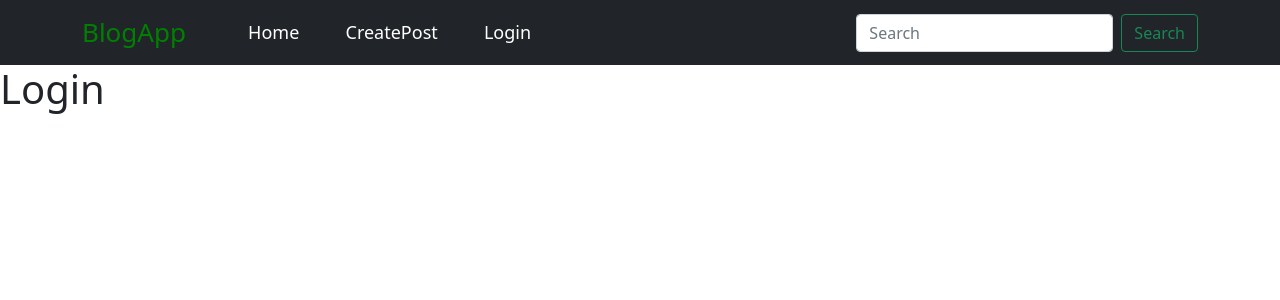
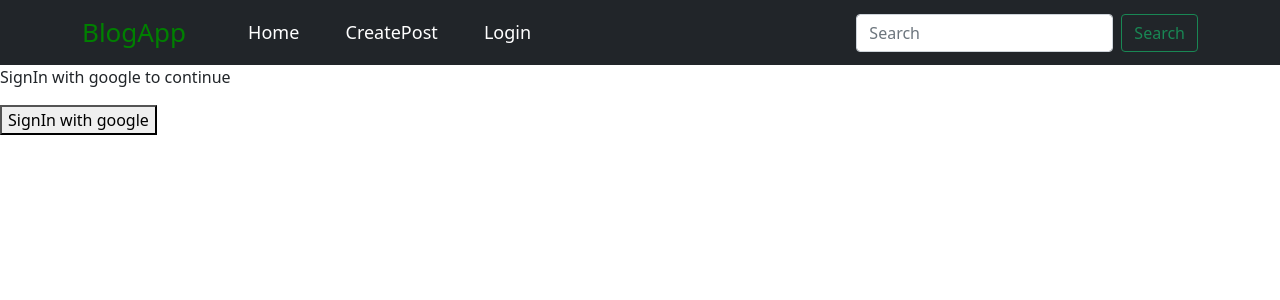
Before and after one commit to Tausif4171/Blog-App, a React (Create React App) app: page /login in a window 1280 px wide. Shown: the top 300 px of the page. Built offline with nearby package versions, Linux system fonts and the light colour scheme.

Commit message:
Authentication

```diff
--- a/src/App.js
+++ b/src/App.js
@@ -5,9 +5,22 @@
 import CreatePost from './pages/createpost';
 import Login from './pages/login';
 import 'bootstrap/dist/css/bootstrap.min.css';
-import { Nav, Navbar, Container, NavDropdown, Form, FormControl, Button } from 'react-bootstrap';
+import { Navbar, Nav, Container, Form, FormControl, Button } from 'react-bootstrap';
+import { useState } from 'react';
+import { signOut } from 'firebase/auth';
+import { auth } from './firebase-config';
 
 function App() {
+  const [isAuth, setIsAuth] = useState(false);
+
+  const signUserOut = () => {
+    signOut(auth).then(() => {
+      localStorage.clear();
+      setIsAuth(false);
+      window.location.pathname = "/login";
+    });
+  }
+
   return (
     <Router>
       <Navbar bg="dark" expand="lg">
@@ -23,7 +36,11 @@
 
               <Link to="/" id="fornavbar">Home</Link>&nbsp;
               <Link to="/createpost" id="fornavbar">CreatePost</Link>&nbsp;
-              <Link to="/login" id="fornavbar">Login</Link>
+              {!isAuth ? (
+                <Link to="/login" id="fornavbar">Login</Link>
+              ) : (
+                <button onClick={signUserOut}>Logout</button>
+              )}
 
             </Nav>
             <Form className="d-flex">
@@ -39,9 +56,9 @@
         </Container>
       </Navbar>
       <Routes>
-        <Route path='/' element={<Home />}></Route>
-        <Route path='/createpost' element={<CreatePost />}></Route>
-        <Route path='/login' element={<Login />}></Route>
+        <Route path='/' element={<Home />} />
+        <Route path='/createpost' element={<CreatePost />} />
+        <Route path='/login' element={<Login setIsAuth={setIsAuth} />} />
       </Routes>
     </Router>
   );
--- a/src/firebase-config.js
+++ b/src/firebase-config.js
@@ -17,6 +17,6 @@
 
 // Initialize Firebase
 const app = initializeApp(firebaseConfig);
-const db = getFirestore(app);
+export const db = getFirestore(app);
 export const auth = getAuth(app);
 export const provider = new GoogleAuthProvider();
--- a/src/pages/login.js
+++ b/src/pages/login.js
@@ -1,11 +1,26 @@
 import React from 'react';
+import { auth, provider } from '../firebase-config';
+import { signInWithPopup } from 'firebase/auth';
+import { useNavigate } from 'react-router-dom';
 
-function Login(props) {
+const Login = (props) => {
+
+    let navigate = useNavigate();
+
+    const signInWithGoogle = () => {
+        signInWithPopup(auth, provider).then((result) => {
+            localStorage.setItem("isAuth", true);
+            props.setIsAuth(true);
+            navigate("/");
+        });
+    }
+
     return (
-        <div>
-            <h1>Login</h1>
+        <div className='loginpage'>
+            <p>SignIn with google to continue</p>
+            <button className='login-with-google-button' onClick={signInWithGoogle}>SignIn with google</button>
         </div>
     );
-}
+};
 
 export default Login;
```
